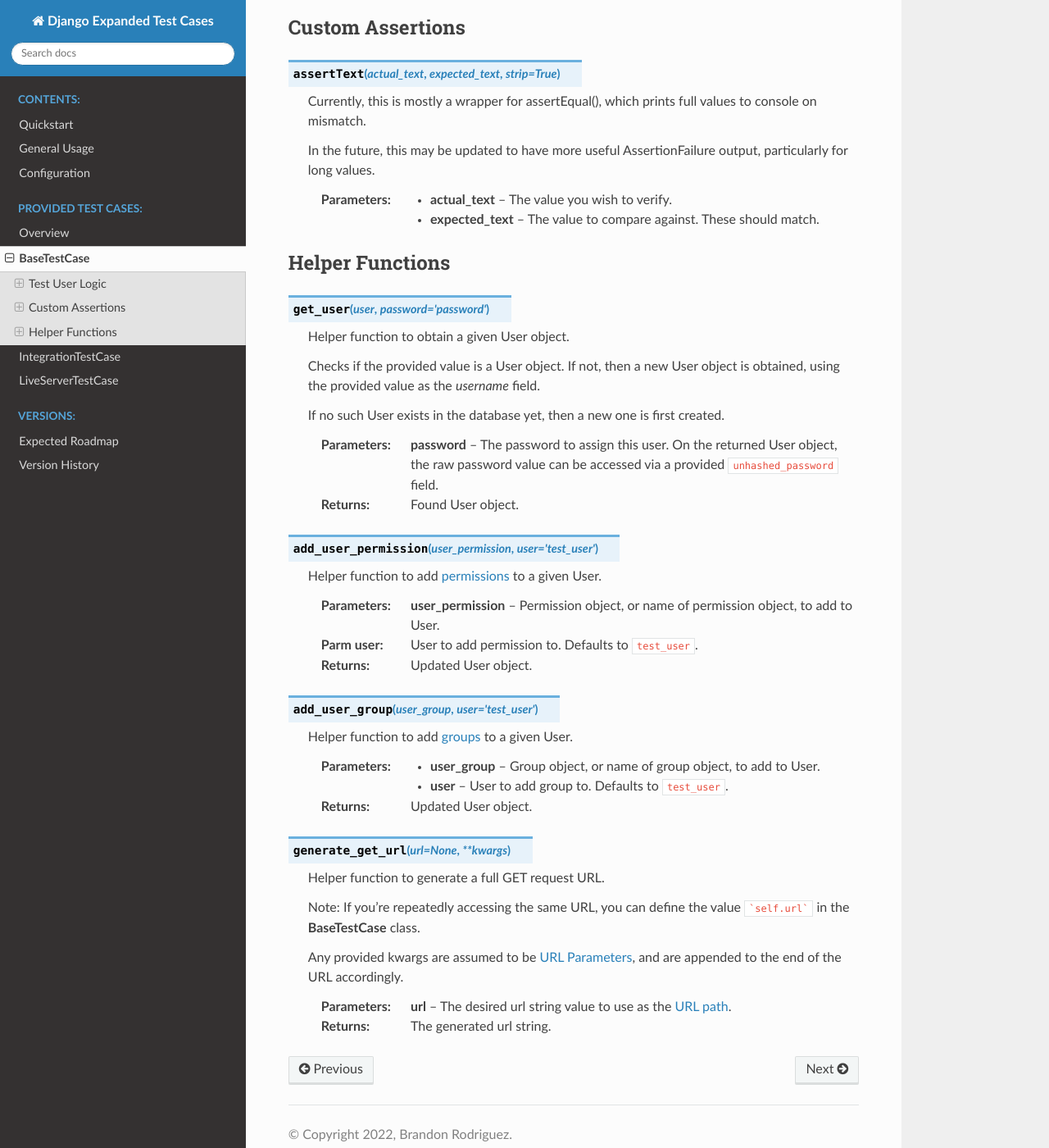
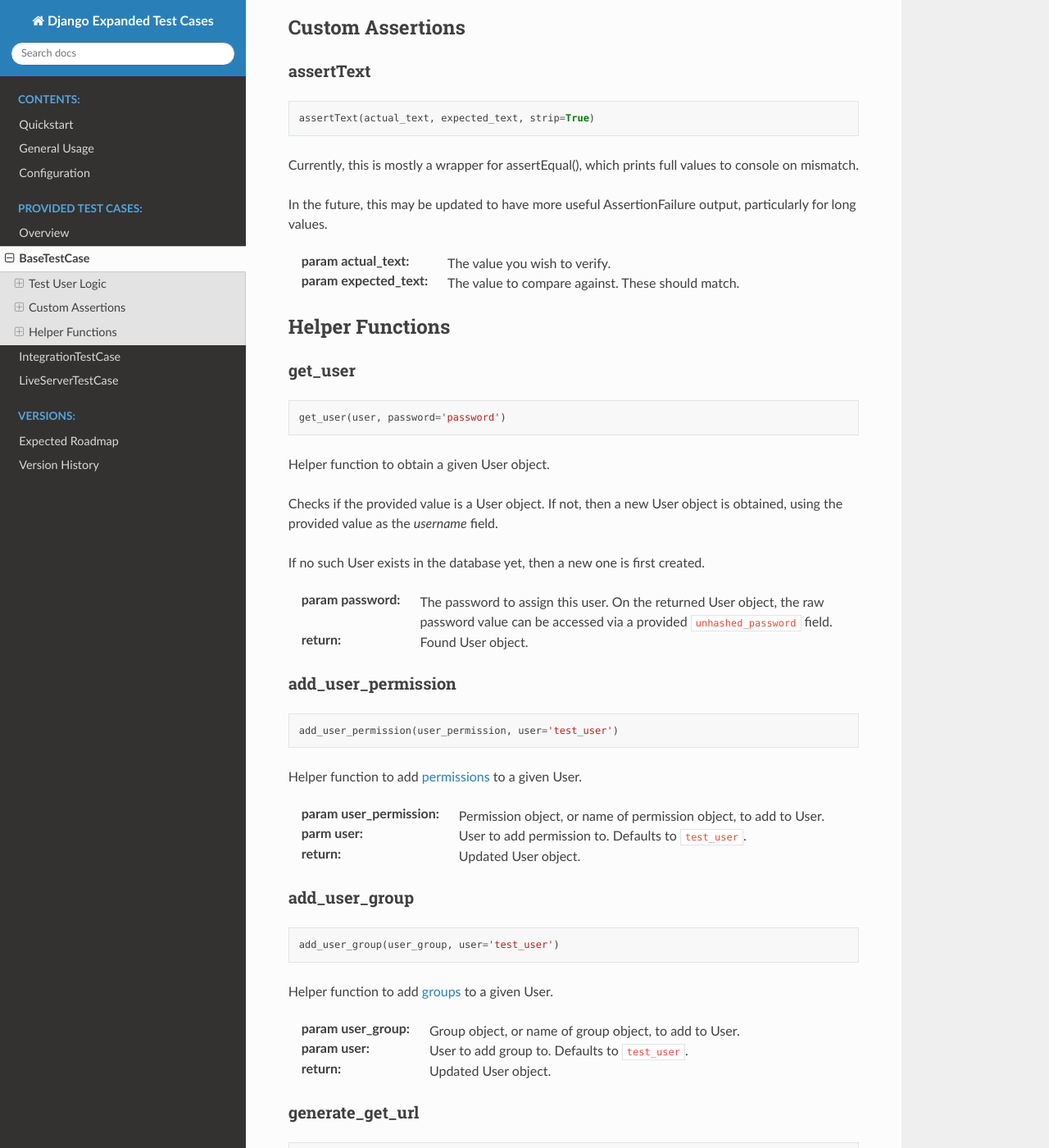
Before and after one commit to brodriguez8774/django-expanded-test-cases, a Sphinx documentation site: the page built from docs/source/test_cases/base_test_case.rst, in a window 1280 px wide and 1400 px high, scrolled down 1143 px. Shown: the whole window at 82% size. Built offline with Sphinx 7.4.7 and the Read the Docs theme 2.0.0, drawn with Linux system fonts in a browser that asks for light colours; some of the changed text lies outside the part shown.

Commit message:
Clean up docs function formatting

````diff
--- a/docs/source/test_cases/base_test_case.rst
+++ b/docs/source/test_cases/base_test_case.rst
@@ -58,74 +58,101 @@ updated first and last name, unless a separate user is explicitly provided.
 Custom Assertions
 =================
 
-.. function:: assertText(actual_text, expected_text, strip=True)
+assertText
+----------
 
-   Currently, this is mostly a wrapper for assertEqual(), which prints full
-   values to console on mismatch.
+.. code::
 
-   In the future, this may be updated to have more useful AssertionFailure
-   output, particularly for long values.
+    assertText(actual_text, expected_text, strip=True)
 
-   :param actual_text: The value you wish to verify.
-   :param expected_text: The value to compare against. These should match.
+
+Currently, this is mostly a wrapper for assertEqual(), which prints full
+values to console on mismatch.
+
+In the future, this may be updated to have more useful AssertionFailure
+output, particularly for long values.
+
+:param actual_text: The value you wish to verify.
+:param expected_text: The value to compare against. These should match.
 
 
 Helper Functions
 ================
 
-.. function:: get_user(user, password='password')
 
-   Helper function to obtain a given User object.
+get_user
+--------
 
-   Checks if the provided value is a User object. If not, then a new User object
-   is obtained, using the provided value as the `username` field.
+.. code::
 
-   If no such User exists in the database yet, then a new one is first created.
+    get_user(user, password='password')
 
-   :param password: The password to assign this user. On the returned User
-                    object, the raw password value can be accessed via a
-                    provided ``unhashed_password`` field.
+Helper function to obtain a given User object.
 
-   :return: Found User object.
+Checks if the provided value is a User object. If not, then a new User object
+is obtained, using the provided value as the `username` field.
+
+If no such User exists in the database yet, then a new one is first created.
+
+:param password: The password to assign this user. On the returned User
+                object, the raw password value can be accessed via a
+                provided ``unhashed_password`` field.
+
+:return: Found User object.
 
 
-.. function:: add_user_permission(user_permission, user='test_user')
+add_user_permission
+-------------------
 
-   Helper function to add
-   `permissions <https://docs.djangoproject.com/en/dev/topics/auth/default/#permissions-and-authorization>`_
-   to a given User.
+.. code::
 
-   :param user_permission: Permission object, or name of permission object, to
-                           add to User.
-   :parm user: User to add permission to. Defaults to ``test_user``.
+    add_user_permission(user_permission, user='test_user')
 
-   :return: Updated User object.
+Helper function to add
+`permissions <https://docs.djangoproject.com/en/dev/topics/auth/default/#permissions-and-authorization>`_
+to a given User.
+
+:param user_permission: Permission object, or name of permission object, to
+                       add to User.
+:parm user: User to add permission to. Defaults to ``test_user``.
+
+:return: Updated User object.
 
 
-.. function:: add_user_group(user_group, user='test_user')
+add_user_group
+--------------
 
-   Helper function to add
-   `groups <https://docs.djangoproject.com/en/dev/topics/auth/default/#groups>`_
-   to a given User.
+.. code::
 
-   :param user_group: Group object, or name of group object, to add to User.
-   :param user: User to add group to. Defaults to ``test_user``.
+    add_user_group(user_group, user='test_user')
 
-   :return: Updated User object.
+Helper function to add
+`groups <https://docs.djangoproject.com/en/dev/topics/auth/default/#groups>`_
+to a given User.
+
+:param user_group: Group object, or name of group object, to add to User.
+:param user: User to add group to. Defaults to ``test_user``.
+
+:return: Updated User object.
 
 
-.. function:: generate_get_url(url=None, **kwargs)
+generate_get_url
+----------------
 
-   Helper function to generate a full GET request URL.
+.. code::
 
-   Note: If you're repeatedly accessing the same URL, you can define the value
-   ```self.url``` in the **BaseTestCase** class.
+    generate_get_url(url=None, **kwargs)
 
-   Any provided kwargs are assumed to be
-   `URL Parameters <https://developer.mozilla.org/en-US/docs/Learn/Common_questions/What_is_a_URL#parameters>`_,
-   and are appended to the end of the URL accordingly.
+Helper function to generate a full GET request URL.
 
-   :param url: The desired url string value to use as the
-               `URL path <https://developer.mozilla.org/en-US/docs/Learn/Common_questions/What_is_a_URL#path_to_resource>`_.
+Note: If you're repeatedly accessing the same URL, you can define the value
+```self.url``` in the **BaseTestCase** class.
 
-   :return: The generated url string.
+Any provided kwargs are assumed to be
+`URL Parameters <https://developer.mozilla.org/en-US/docs/Learn/Common_questions/What_is_a_URL#parameters>`_,
+and are appended to the end of the URL accordingly.
+
+:param url: The desired url string value to use as the
+           `URL path <https://developer.mozilla.org/en-US/docs/Learn/Common_questions/What_is_a_URL#path_to_resource>`_.
+
+:return: The generated url string.
````
Also changed, not shown: docs/source/test_cases/integration_test_case.rst (+197 -131 lines).
